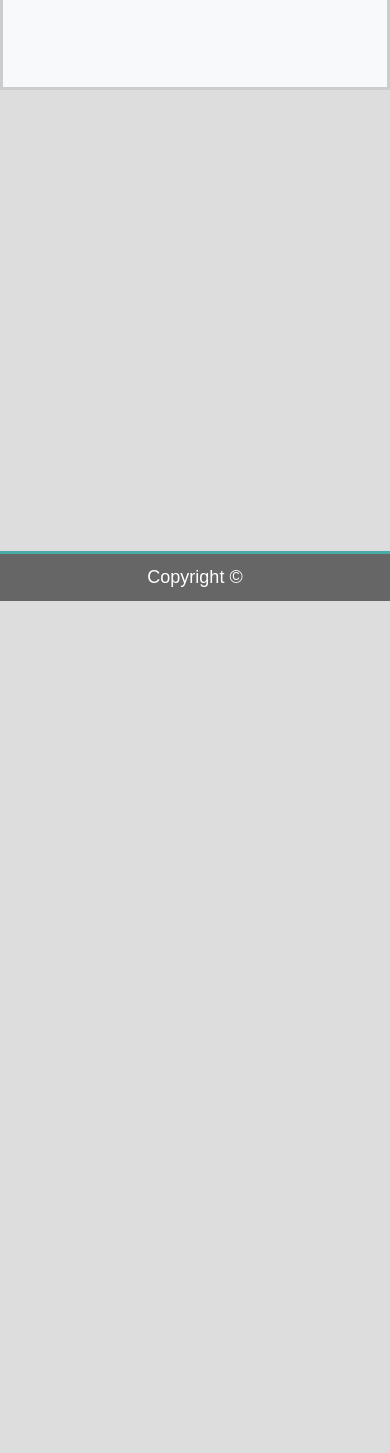
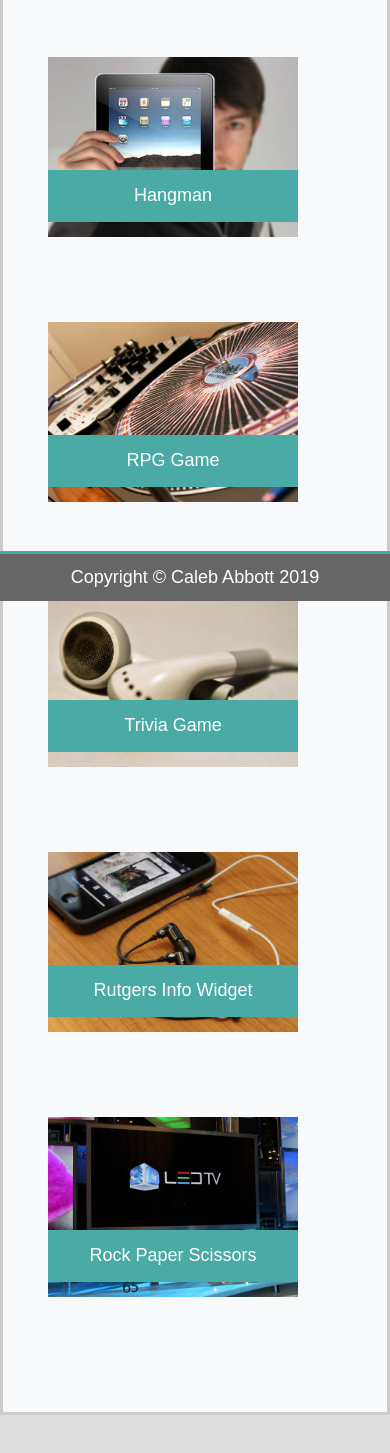
Before and after one commit to Cabbott118/Bootstrap-Portfolio, a plain HTML site: page Bootstrap-Portfolio/portfolio.html in a window 390 px wide. Shown: the part 243-1696 px from the top of the page. Before the commit the page ends 844 px from the top, so only its background shows below. Drawn offline with nearby package versions, Linux system fonts and the light colour scheme.

Commit message:
Bootstrap-Portfolio 99% finished
Completed 'Portfolio' Section and 'Contact' Section, all able to be resized for smaller monitors/mobile.
One kink to work out --- shrinking Navbar still shows dropdown menu options outside of viewing area upon resizing browser.

```diff
--- a/Bootstrap-Portfolio/assets/css/styles.css
+++ b/Bootstrap-Portfolio/assets/css/styles.css
@@ -1,6 +1,10 @@
-/* h2 {
-    font-family: 'Georgia', Times, Times New Roman, serif;
-} */
+/* Relative Across All Pages */
+
+body {
+    background-color: #ddd;
+    font-family: Arial, "Helvetica Neue", Helvetica, sans-serif;
+    font-size: 18px;
+}
 
 header {
     width: 100%;
@@ -16,26 +20,16 @@ header {
     flex-wrap: nowrap;
 }
 
-/* h2 {
-    text-align: center;
-    color: white;
-    padding-top: 15px;
-    width: 25%;
-    height: 65px;
-    background-color: #4aaaa5;
-} */
-
-body {
-    background-color: #ddd;
-    font-family: Arial, "Helvetica Neue", Helvetica, sans-serif;
-    font-size: 18px;
+.listItems {
+    /* Class used for lining of NAVBAR links */
+    float: right;
+    margin-left: 50%;
 }
 
 .mainContent {
     margin: 45px auto 90px auto;
     width: 100%;
     max-width: 960px;
-    /* height: 400px; */
     background-color: #f8f9fa;
     border: 3px solid #ccc;
 }
@@ -57,15 +51,6 @@ h1 {
     border-bottom: 3px solid #ccc;
 }
 
-footer {
-    padding-top: 10px;
-    height: 50px;
-    color: #fff;
-    text-align: center;
-    background: #666;
-    border-top: 3px solid #4aaaa5;
-}
-
 #myName {
     font-family: Georgia, Times, "Times New Roman", serif;
     font-size: 30px;
@@ -81,10 +66,22 @@ footer {
     border-bottom: 3px solid #ccc;
 }
 
-.listItems {
-    float: right;
-    margin-left: 50%;
+p {
+    font-family: Arial, "Helvetica Neue", Helvetica, sans-serif;
+    color: #777;
+    line-height: 30px;
 }
+
+footer {
+    padding-top: 10px;
+    height: 50px;
+    color: #fff;
+    text-align: center;
+    background: #666;
+    border-top: 3px solid #4aaaa5;
+}
+
+/* Index Specific */
 
 .planePic {
     float: left;
@@ -93,8 +90,49 @@ footer {
     height: 150px;
 }
 
-p {
+/* Portfolio Specific */
+
+.portfolioPics {
+    width: 250px;
+    height: 180px;
+    margin: 20px 0px 20px 0px;
+}
+
+.gallery {
+    position: relative;
+    float: left;
+    width: 300px;
+    margin: 20px 0 25px;
+}
+
+.gallery h3 {
+    position: absolute;
+    bottom: 35px;
+    width: 250px;
+    padding: 15px;
+    margin-bottom: 0;
+    font-weight: 300;
+    font-size: 18px;
+    color: white;
+    text-align: center;
+    background: #4aaaa5;
+}
+
+/* Contact Page Specific */
+
+label {
     font-family: Arial, "Helvetica Neue", Helvetica, sans-serif;
     color: #777;
-    line-height: 30px;
 }
+
+.messageBox{
+    resize: none;
+}
+
+.btn-success {
+    background-color: #4aaaa5;
+}
+
+:hover.btn-success {
+    background-color: #4aaaa5;
+}
--- a/Bootstrap-Portfolio/portfolio.html
+++ b/Bootstrap-Portfolio/portfolio.html
@@ -14,7 +14,7 @@
 <body>
 
     <header class="sticky-top">
-
+        <!-- Navbar -->
         <nav class="navbar navbar-expand-lg navbar-light bg-light container">
             <a href="index.html" id="myName">Caleb Abbott</a>
             <button class="navbar-toggler" type="button" data-toggle="collapse" data-target="#navbarSupportedContent"
@@ -45,12 +45,84 @@
         <section class="mainSection">
             <h1>Portfolio</h1>
 
+            <!-- Portfolio Pictures -->
+            <!-- Empty Columns used to create space to mimic example -->
+            <!-- h3 tags used to create teal text bar overlays -->
+            <div class="container">
+                <div class="row">
+
+                    <div class="col-sm gallery">
+                        <img class="portfolioPics img-fluid"
+                        src="assets/images/portfolioPic1.jpg">
+
+                        <h3>Hangman</h3>
+                    </div>
+
+                    <div class="col-sm gallery">
+                        <img class="portfolioPics img-fluid"
+                        src="assets/images/portfolioPic2.jpg">
+
+                        <h3>RPG Game</h3>
+                    </div>
+
+                    <div class="col-sm">
+                        <!-- Empty -->
+                    </div>
+
+                </div>
+            </div>
+
+            <div class="container">
+                <div class="row">
+
+                    <div class="col-sm gallery">
+                            <img class="portfolioPics img-fluid"
+                            src="assets/images/portfolioPic3.jpg">
+
+                            <h3>Trivia Game</h3>
+                    </div>
+
+                    <div class="col-sm gallery">
+                            <img class="portfolioPics img-fluid"
+                            src="assets/images/portfolioPic4.jpg">
+
+                            <h3>Rutgers Info Widget</h3>
+                    </div>
+
+                    <div class="col-sm">
+                        <!-- Empty -->
+                    </div>
+
+                </div>
+            </div>
+
+            <div class="container">
+                <div class="row">
+
+                    <div class="col-sm gallery">
+                            <img class="portfolioPics img-fluid"
+                            src="assets/images/portfolioPic5.jpg">
+
+                            <h3>Rock Paper Scissors</h3>
+                    </div>
+
+                    <div class="col-sm">
+                        <!-- Empty -->
+                    </div>
+
+                    <div class="col-sm">
+                        <!-- Empty -->
+                    </div>
+
+                </div>
+            </div>
+
 
         </section>
     </div>
 
     <footer class="fixed-bottom">
-        Copyright &copy;
+        Copyright &copy; Caleb Abbott 2019
     </footer>
 
     <!-- JavaScript Implementation -->
```
Also changed, not shown: Bootstrap-Portfolio/contact.html (+45 -2 lines), Bootstrap-Portfolio/index.html (+3 -3 lines).
